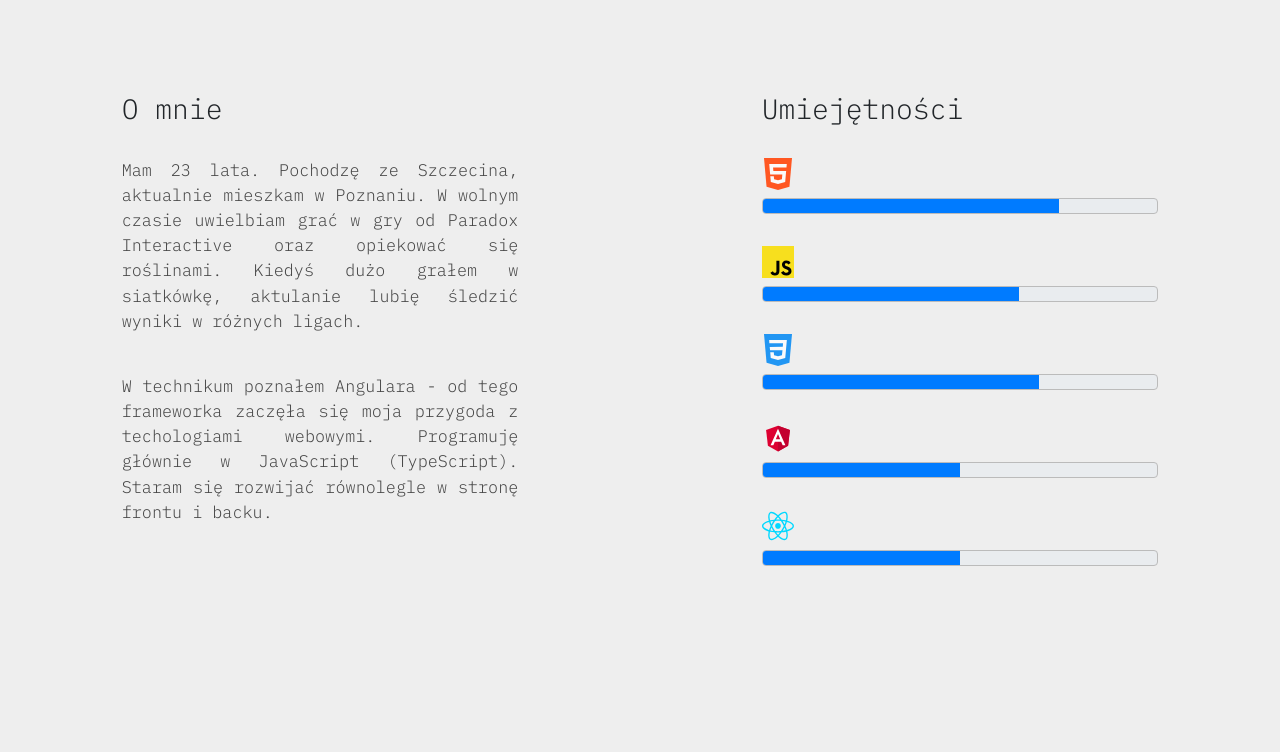
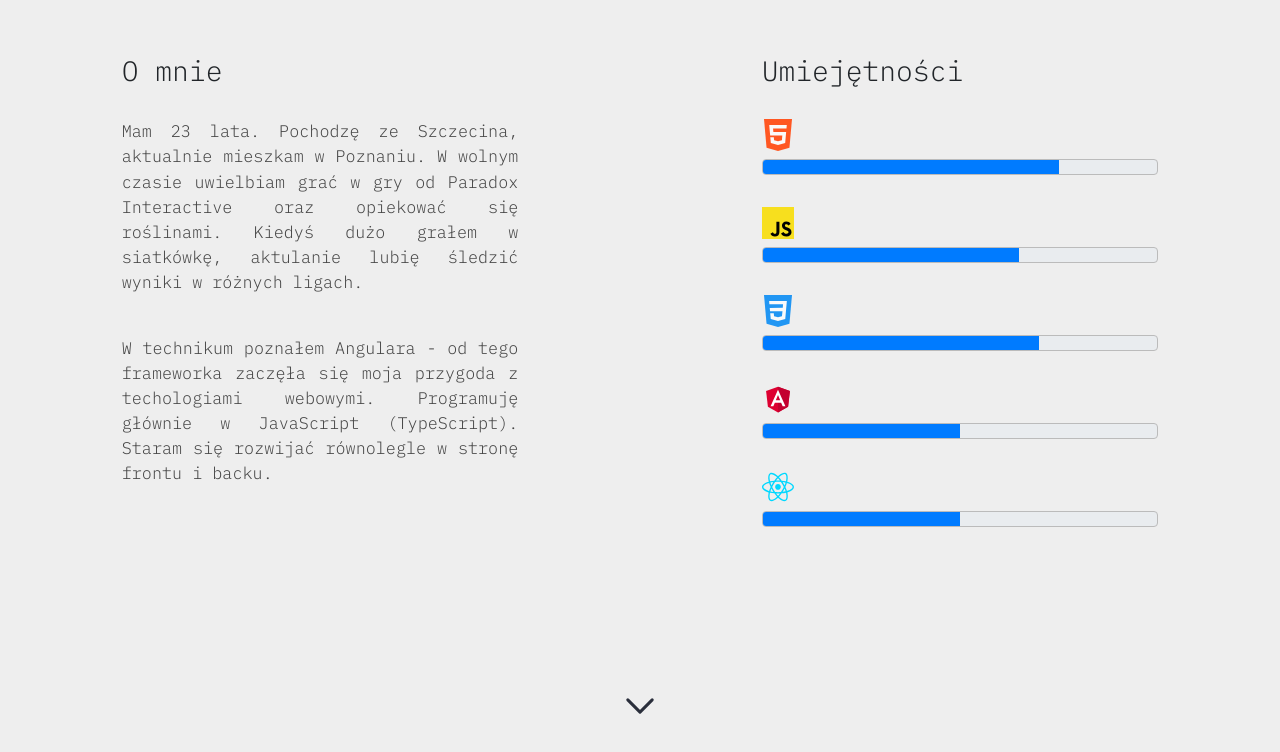
Before and after one commit to rom3k/rom3k.github.io, a React app: page / in a window 1280 px wide. Shown: the part 860-1612 px from the top of the page. Built offline with nearby package versions, Linux system fonts and the light colour scheme.

Commit message:
Fix more CSS classess, add reference to another page

```diff
--- a/src/app/App.tsx
+++ b/src/app/App.tsx
@@ -49,7 +49,12 @@ export default function App() {
     // TODO(rom3k): Create proper router
     return (
         <>
-            <Navbar sticky="top">
+            <Navbar
+                sticky="top"
+                style={{
+                    backgroundColor: inProp ? '#eee' : '',
+                }}
+            >
                 <Navbar.Brand>
                     <CSSTransition
                         in={inProp}
--- a/src/mainpage/Mainpage.scss
+++ b/src/mainpage/Mainpage.scss
@@ -42,11 +42,6 @@
 }
 
 .rowDescription {
-    min-height: 100vh;
-    scroll-margin-top: 3rem;
-    &__column {
-        margin-top: 6rem;
-    }
     &__title {
         margin-bottom: 2rem;
     }
--- a/src/mainpage/Mainpage.tsx
+++ b/src/mainpage/Mainpage.tsx
@@ -37,7 +37,8 @@ export default function MainPage() {
     const [inProp, setInProp] = useState({
         fullName: false,
     });
-    const ref = useRef(null);
+    const skillsPageRef = useRef(null);
+    const contactPageRef = useRef(null);
 
     return (
         <Container fluid>
@@ -88,31 +89,32 @@ export default function MainPage() {
                             <img
                                 className="loadMore__chevron"
                                 src={Chevron}
-                                onClick={() => scrollTo(ref)}
+                                onClick={() => scrollTo(skillsPageRef)}
                             />
                         </div>
                     </CSSTransition>
                 </Col>
             </Row>
             <Row
-                className="justify-content-md-center rowDescription"
+                className="min-vh-100 rowDescription d-flex flex-column justify-content-around"
                 id="description"
-                ref={ref}
+                ref={skillsPageRef}
             >
+                <div className="d-flex justify-content-center rowDescription__column-container">
                     <Col md={4} className="rowDescription__column">
                         <h3 className="rowDescription__title">O mnie</h3>
                         <p className="rowDescription__paragraph text-justify">
-                        Mam 23 lata. Pochodzę ze Szczecina, aktualnie mieszkam w
-                        Poznaniu. W wolnym czasie uwielbiam grać w gry od
-                        Paradox Interactive oraz opiekować się roślinami. Kiedyś
-                        dużo grałem w siatkówkę, aktulanie lubię śledzić wyniki
-                        w różnych ligach.
+                            Mam 23 lata. Pochodzę ze Szczecina, aktualnie
+                            mieszkam w Poznaniu. W wolnym czasie uwielbiam grać
+                            w gry od Paradox Interactive oraz opiekować się
+                            roślinami. Kiedyś dużo grałem w siatkówkę, aktulanie
+                            lubię śledzić wyniki w różnych ligach.
                         </p>
                         <p className="rowDescription__paragraph text-justify">
                             W technikum poznałem Angulara - od tego frameworka
                             zaczęła się moja przygoda z techologiami webowymi.
-                        Programuję głównie w JavaScript (TypeScript). Staram się
-                        rozwijać równolegle w stronę frontu i backu.
+                            Programuję głównie w JavaScript (TypeScript). Staram
+                            się rozwijać równolegle w stronę frontu i backu.
                         </p>
                     </Col>
                     <Col
@@ -151,7 +153,18 @@ export default function MainPage() {
                             percentage={50}
                         />
                     </Col>
+                </div>
+                <div className="d-flex justify-content-center align-items-center">
+                    <img
+                        className="loadMore__chevron"
+                        src={Chevron}
+                        onClick={() => {
+                            scrollTo(contactPageRef);
+                        }}
+                    />
+                </div>
             </Row>
+            <Row className="min-vh-100" ref={contactPageRef}></Row>
         </Container>
     );
 }
```
Lines whose indentation alone changed are shown as unchanged.
